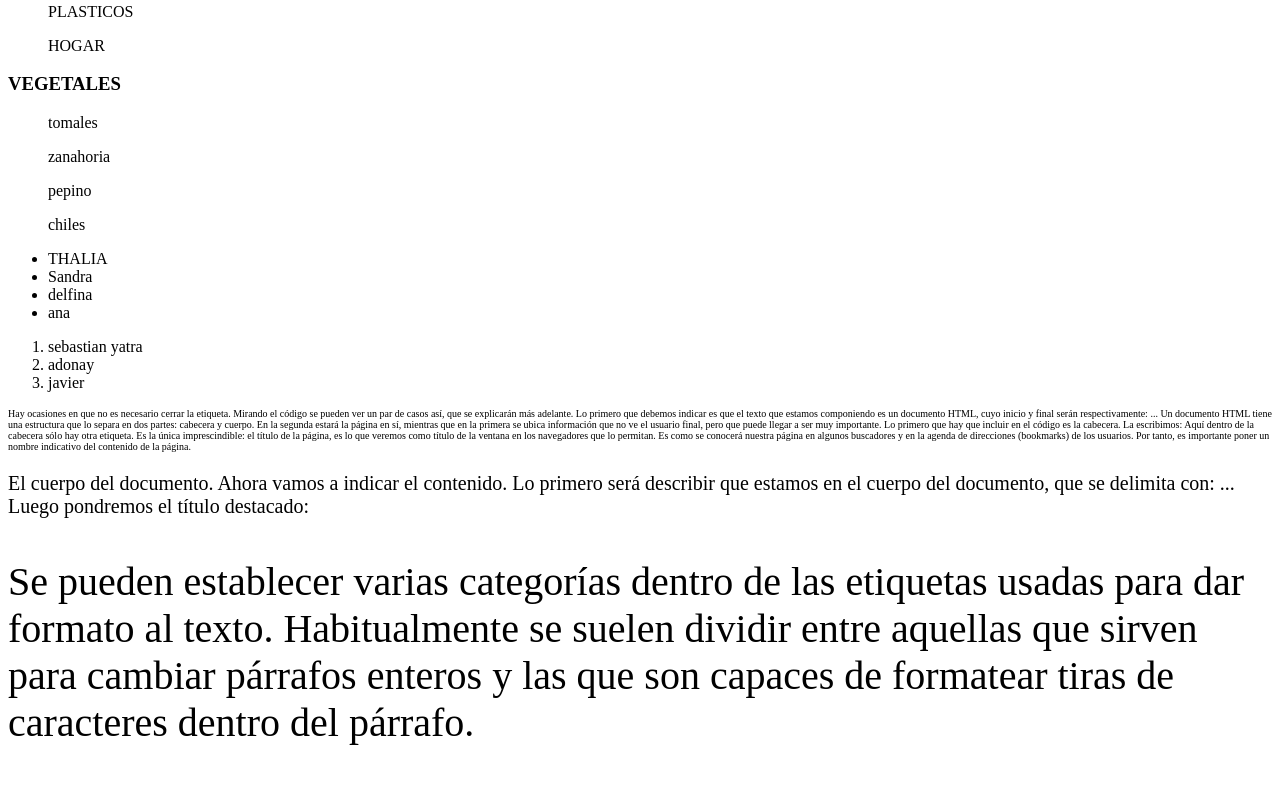
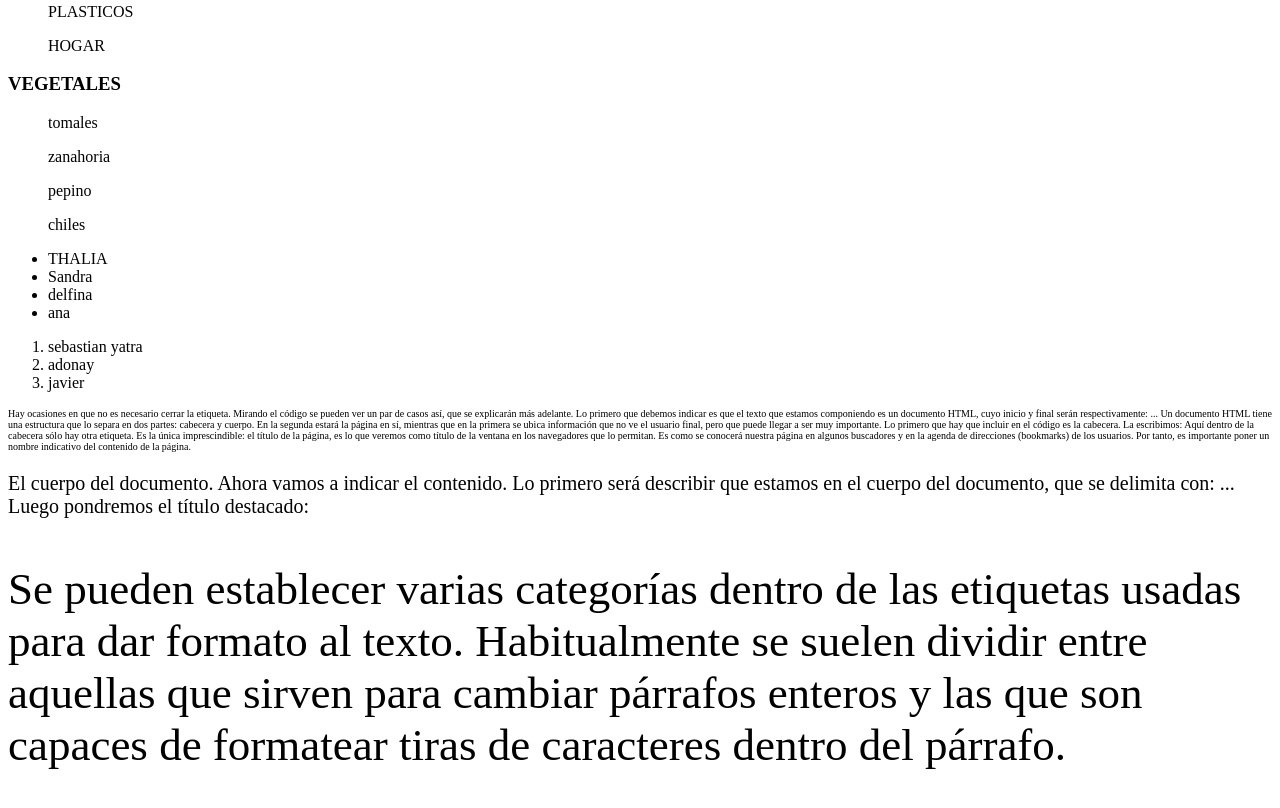
Before and after one commit to 12345678ai/Mispracticas, a plain HTML site: page lab1.html in a window 1280 px wide. Shown: the part 364-1172 px from the top of the page. Before the commit the page ends 1150 px from the top, so only its background shows below. Drawn offline with Linux system fonts and the light colour scheme.

Commit message:
parrafos con diferentes tamaños de letra

```diff
--- a/lab1.html
+++ b/lab1.html
@@ -38,8 +38,9 @@
 <p style = "font-size: 10px">Hay ocasiones en que no es necesario cerrar la etiqueta. Mirando el código se pueden ver un par de casos así, que se explicarán más adelante. Lo primero que debemos indicar es que el texto que estamos componiendo es un documento HTML, cuyo inicio y final serán respectivamente: <HTML> ... </HTML> Un documento HTML tiene una estructura que lo separa en dos partes: cabecera y cuerpo. En la segunda estará la página en sí, mientras que en la primera se ubica información que no ve el usuario final, pero que puede llegar a ser muy importante. Lo primero que hay que incluir en el código es la cabecera. La escribimos: <HEAD> <TITLE>Página de Rafa</TITLE></HEAD> Aquí dentro de la cabecera sólo hay otra etiqueta. Es la única imprescindible: el título de la página, es lo que veremos como título de la ventana en los navegadores que lo permitan. Es como se conocerá nuestra página en algunos buscadores y en la agenda de direcciones (bookmarks) de los usuarios. Por tanto, es importante poner un nombre indicativo del contenido de la página.
  <p/>
 <p style = "font-size: 20px"> El cuerpo del documento. Ahora vamos a indicar el contenido. Lo primero será describir que estamos en el cuerpo del documento, que se delimita con: <BODY>... </BODY> Luego pondremos el título destacado:
-<p style = "font-size: 40px">Se pueden establecer varias categorías dentro de las etiquetas usadas para dar formato al texto. Habitualmente se suelen dividir entre aquellas que sirven para cambiar párrafos enteros y las que son capaces de formatear tiras de caracteres dentro del párrafo.
+<p style = "font-size: 45px">Se pueden establecer varias categorías dentro de las etiquetas usadas para dar formato al texto. Habitualmente se suelen dividir entre aquellas que sirven para cambiar párrafos enteros y las que son capaces de formatear tiras de caracteres dentro del párrafo.
 <p/>
+
 
 
 
```
